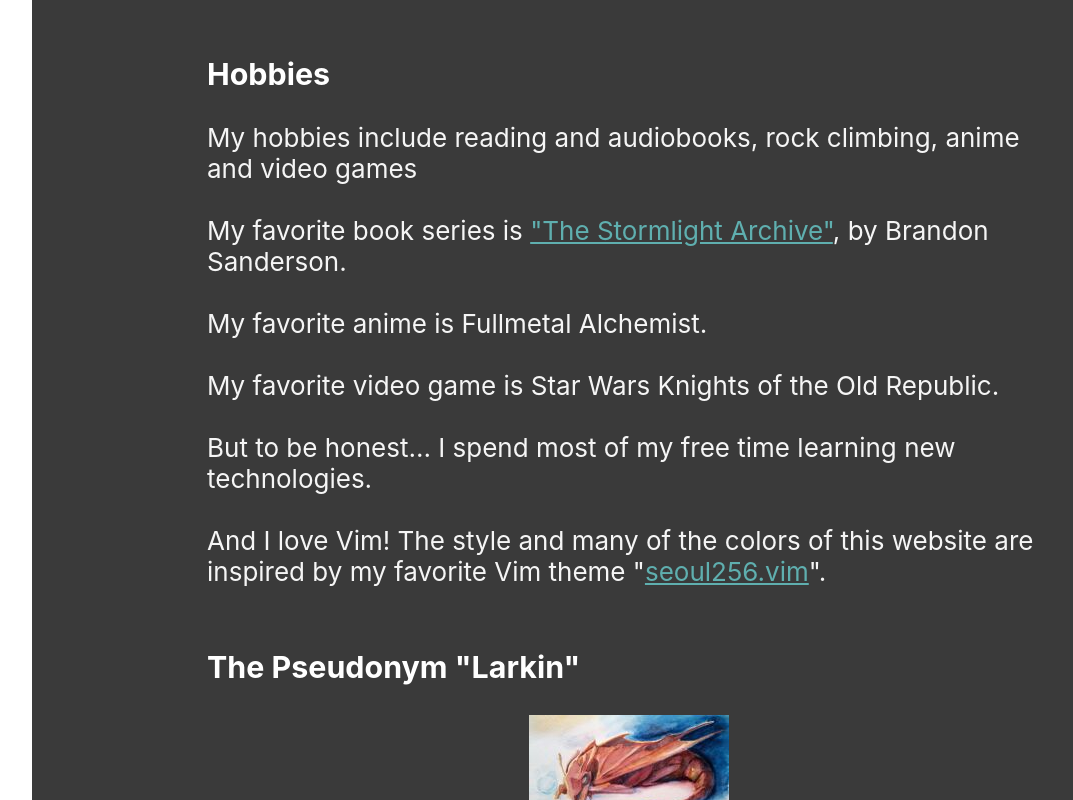
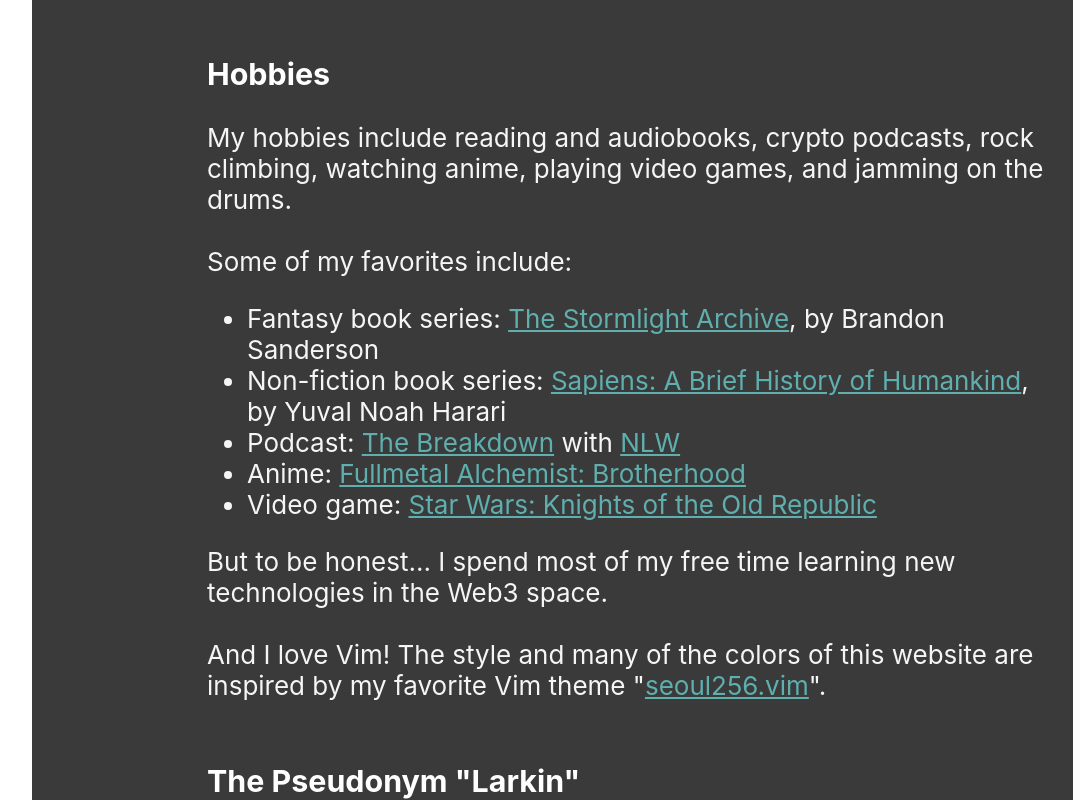
Before and after one commit to CodeLarkin/larkin-portfolio, a React (Create React App) app: page /about in a window 1280 px wide. Shown: the part 1360-2160 px from the top of the page, without its empty margins (55-1128 px from the left). Built offline with nearby package versions, Linux system fonts and the light colour scheme.

Commit message:
contact me section, email in footer, replaced readme

```diff
--- a/src/AboutMe.tsx
+++ b/src/AboutMe.tsx
@@ -16,7 +16,7 @@
             <section>
               <h2>About Me</h2>
               <p>
-                I am an engineer with 6 years of industry experience and a passion for solving problems and learning new skills. I spent 2021 learning to build in the Web3 space. The connections I made with individuals around the globe gave me the confidence to take the leap and build a career at this exciting frontier.
+                I am an engineer with 6 years of industry experience and a passion for solving problems and learning new skills. I spent 2021 learning to build in the Web3 space. The connections I made with individuals around the globe gave me the confidence and drive to take the leap and build a career at this exciting frontier.
                 <br/><br/>
                 Prior to 2021 I worked traditional software engineering jobs, but for years had an itching interest in cryptocurrencies. I wanted to take part in this revolution of money, data ownership, human organization, digital identity and privacy. I truly believe that Bitcoin and Web3 can improve lives around the world and I am proud to finally be a part of the change.
                 <br/><br/>
@@ -40,15 +40,17 @@
 
               <h3>Hobbies</h3>
               <p>
-                My hobbies include reading and audiobooks, rock climbing, anime and video games
+                My hobbies include reading and audiobooks, crypto podcasts, rock climbing, watching anime, playing video games, and jamming on the drums.
                 <br/><br/>
-                My favorite book series is <LarkinLink href="https://www.brandonsanderson.com/the-stormlight-archive-series/#THEWAYOFKINGS">"The Stormlight Archive"</LarkinLink>, by Brandon Sanderson.
-                <br/><br/>
-                My favorite anime is Fullmetal Alchemist.
-                <br/><br/>
-                My favorite video game is Star Wars Knights of the Old Republic.
-                <br/><br/>
-                But to be honest... I spend most of my free time learning new technologies.
+                Some of my favorites include:
+                <ul>
+                  <li>Fantasy book series: <LarkinLink href="https://www.brandonsanderson.com/the-stormlight-archive-series/#THEWAYOFKINGS">The Stormlight Archive</LarkinLink>, by Brandon Sanderson</li>
+                  <li>Non-fiction book series: <LarkinLink href="https://en.wikipedia.org/wiki/Sapiens:_A_Brief_History_of_Humankind">Sapiens: A Brief History of Humankind</LarkinLink>, by Yuval Noah Harari</li>
+                  <li>Podcast: <LarkinLink href="https://www.coindesk.com/podcasts/the-breakdown-with-nlw/">The Breakdown</LarkinLink> with <LarkinLink href="https://twitter.com/nlw">NLW</LarkinLink></li>
+                  <li>Anime: <LarkinLink href="https://en.wikipedia.org/wiki/Fullmetal_Alchemist:_Brotherhood">Fullmetal Alchemist: Brotherhood</LarkinLink></li>
+                  <li>Video game: <LarkinLink href="https://en.wikipedia.org/wiki/Star_Wars:_Knights_of_the_Old_Republic">Star Wars: Knights of the Old Republic</LarkinLink></li>
+                </ul>
+                But to be honest... I spend most of my free time learning new technologies in the Web3 space.
                 <br/><br/>
                 And I love Vim! The style and many of the colors of this website are inspired by my favorite Vim theme "<LarkinLink href="https://github.com/junegunn/seoul256.vim">seoul256.vim</LarkinLink>".
                 <br/><br/>
--- a/src/Header.tsx
+++ b/src/Header.tsx
@@ -5,13 +5,11 @@
 
 function Header() {
     return (
-      <header className="App-header pointer">
-        <Link to="/">
-          <h1>Larkin</h1>
-          <div className="typewriter-container">
-            <p className="typewriter">Web3 Engineer</p>
-          </div>
-        </Link>
+      <header className="App-header">
+        <Link to="/"><h1>Larkin</h1></Link>
+        <div className="typewriter-container">
+          <p className="typewriter">Web3 Engineer</p>
+        </div>
       </header>
     );
 }
--- a/src/Home.tsx
+++ b/src/Home.tsx
@@ -2,7 +2,7 @@
 import React from 'react';
 
 // Utils
-import { LarkinRouterLink } from "./utils/Links";
+import { LarkinLink, LarkinRouterLink } from "./utils/Links";
 
 // Sub-components
 import Mission from './Mission';
@@ -29,7 +29,20 @@
             </section>
 
             <Projects />
-            <br/><br/>
+            <br/>
+
+            <section>
+              <h3>Contact or Follow Me</h3>
+              <ul>
+                <li>Email me at <LarkinLink href="mailto:code.larkin@gmail.com">code.larkin@gmail.com</LarkinLink></li>
+                <li>Follow me on <LarkinLink href="https://twitter.com/CodeLarkin">Twitter</LarkinLink></li>
+                <li>Track me on <LarkinLink href="https://github.com/CodeLarkin">GitHub</LarkinLink></li>
+                <li>Friend me on Discord @ Larkin#5716</li>
+
+              </ul>
+              <br/><br/>
+            </section>
+
         </div>
         </div>
       </div>
--- a/src/Layout.tsx
+++ b/src/Layout.tsx
@@ -77,7 +77,7 @@
               <div className="Footer">
                 <LarkinLink href="https://twitter.com/CodeLarkin">Twitter</LarkinLink>
                 <LarkinLink href="https://github.com/CodeLarkin">GitHub</LarkinLink>
-                <LarkinLink href="https://fantomon.net">Fantomon</LarkinLink>
+                <LarkinLink href="mailto:code.larkin@gmail.com">Email</LarkinLink>
                 <br/><br/>
                 Larkin#5716 @ Discord
                 <br/><br/>
```
Also changed, not shown: 1 other file (tests, documents, lock files or other folders).
